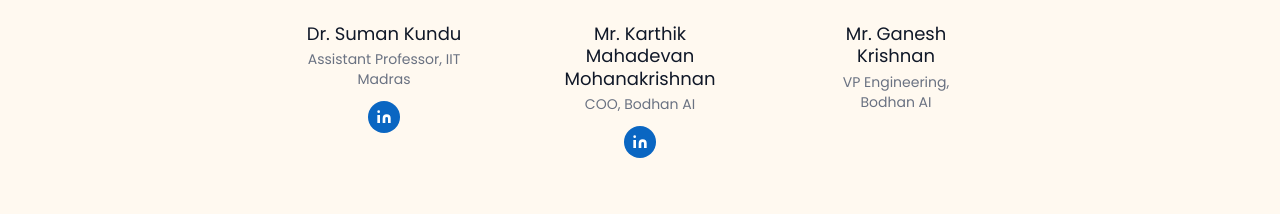
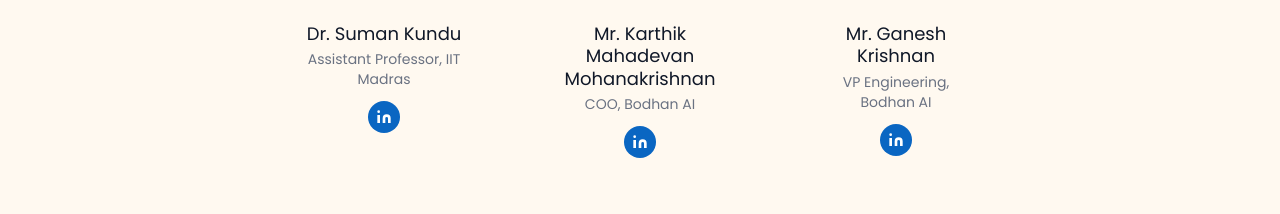
Before and after one commit to Bodhan-AI/Website, a React (Vite) app: page /#/ in a window 1280 px wide. Shown: the part 5100-5314 px from the top of the page. Built offline with nearby package versions, Linux system fonts and the light colour scheme; no server answers.

Commit message:
linkedin add Mr. Ganesh Krishnan

```diff
--- a/src/features/home/components/Team.jsx
+++ b/src/features/home/components/Team.jsx
@@ -81,6 +81,7 @@
         {
             name: "Mr. Ganesh Krishnan",
             role: "VP Engineering, Bodhan AI",
+            linkedin: "https://www.linkedin.com/in/ganesh-krishnan-6a8a93a/",
             image: ganeshImg
         },
     ];
```
